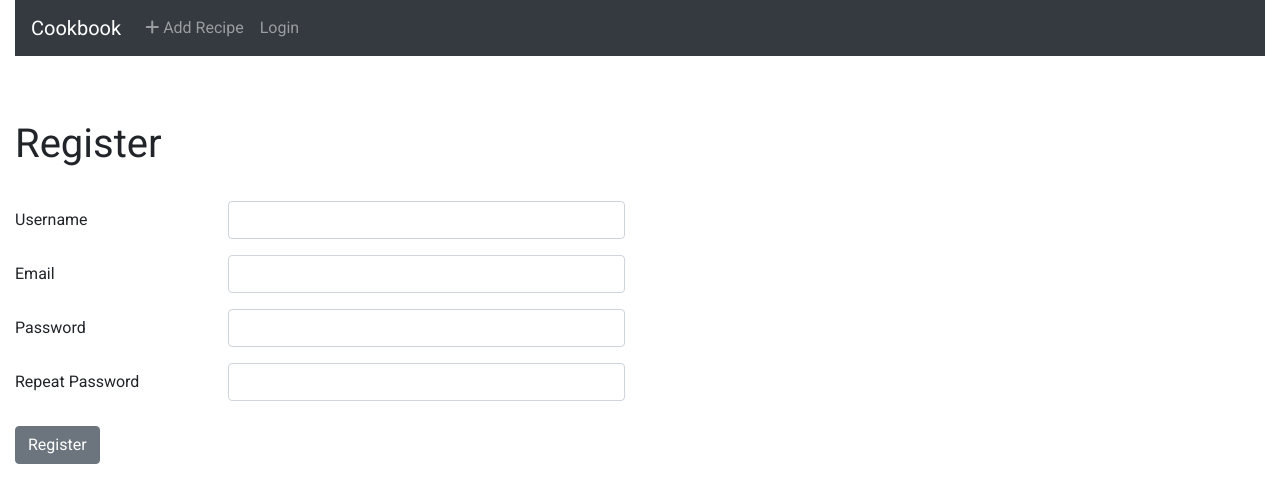
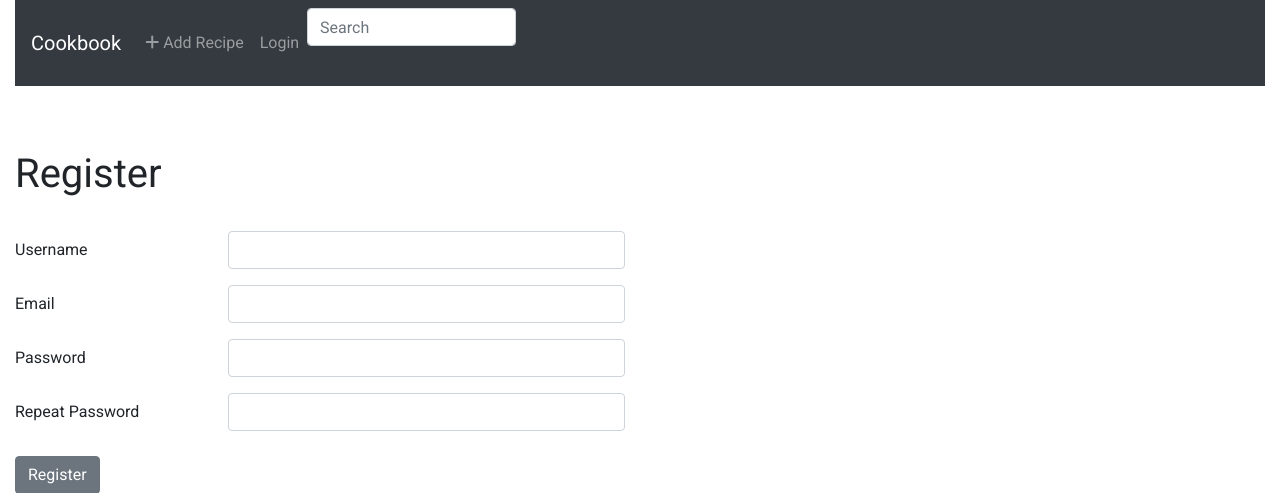
Before and after one commit to pgarr/dinner-roulette, a Flask app: page /auth/register in a window 1280 px wide. Shown: the top 493 px of the page. Run offline with Flask 2, Linux system fonts and the light colour scheme; parts of the project's set-up code (start-up, migrations or seed data) failed here and were passed over; some libraries are stand-ins or nearby versions.

Commit message:
search wtf form; elasticsearch in create_app; search route; search field in navbar added

```diff
--- a/flask-app/app/__init__.py
+++ b/flask-app/app/__init__.py
@@ -2,6 +2,7 @@ import logging
 import os
 from logging.handlers import RotatingFileHandler, SMTPHandler
 
+from elasticsearch import Elasticsearch
 from flask import Flask, current_app, request
 from flask_babel import Babel, lazy_gettext as _l
 from flask_login import LoginManager
@@ -43,6 +44,10 @@ def create_app(config_class=Config):
 
     from app.api import bp as api_bp
     app.register_blueprint(api_bp, url_prefix='/api')
+
+    # elasticsearch
+    app.elasticsearch = Elasticsearch([app.config['ELASTICSEARCH_URL']]) \
+        if app.config['ELASTICSEARCH_URL'] else None
 
     if not app.debug and not app.testing:
         if app.config['MAIL_SERVER']:
--- a/flask-app/app/main/forms.py
+++ b/flask-app/app/main/forms.py
@@ -1,8 +1,9 @@
+from flask import request
 from flask_babel import lazy_gettext as _l
 from flask_wtf import FlaskForm
 from wtforms import StringField, SubmitField, TextAreaField, IntegerField, FormField, \
     FieldList, FloatField
-from wtforms.validators import URL, NumberRange, Optional, Length
+from wtforms.validators import URL, NumberRange, Optional, Length, DataRequired
 
 
 class CommaFloatField(FloatField):
@@ -34,3 +35,14 @@ class RecipeForm(FlaskForm):
     add_ingredient = SubmitField('+')
     remove_ingredient = SubmitField('-')
     submit = SubmitField(_l('Submit'))
+
+
+class SearchForm(FlaskForm):
+    q = StringField(_l('Search'), validators=[DataRequired()])
+
+    def __init__(self, *args, **kwargs):
+        if 'formadata' not in kwargs:
+            kwargs['formdata'] = request.args
+        if 'csrf_enabled' not in kwargs:
+            kwargs['csrf_enabled'] = False
+        super(SearchForm, self).__init__(*args, **kwargs)
--- a/flask-app/app/main/routes.py
+++ b/flask-app/app/main/routes.py
@@ -1,8 +1,9 @@
-from flask import abort, render_template, flash, redirect, url_for
+from flask import abort, render_template, flash, redirect, url_for, g, request
 from flask_login import current_user, login_required
 
 from app.main import bp
-from app.main.forms import RecipeForm
+from app.main.forms import RecipeForm, SearchForm
+from app.models import Recipe
 from app.services import init_waiting_recipe, get_recipe, save_recipe, get_all_recipes, get_waiting_recipe, \
     clone_recipe_to_waiting, get_all_waiting_recipes, accept_waiting, get_user_recipes
 from flask_babel import _
@@ -119,6 +120,22 @@ def edit_waiting(pk):
         abort(401)
 
 
+@bp.route('/search')
+def search():
+    if not g.search_form.validate():
+        return redirect(url_for('.index'))
+    # requires pagination implemented
+    # page = request.args.get('page', 1, type=int)
+    # recipes, total = Recipe.search(g.search_form.q.data, page, current_app.config['POSTS_PER_PAGE'])
+    # next_url = url_for('.search', q=g.search_form.q.data, page=page + 1) if total > page * current_app.config[
+    #     'POSTS_PER_PAGE'] else None
+    # prev_url = url_for('.search', q=g.search_form.q.data, page=page - 1) if page > 1 else None
+    # return render_template('index.html', title=_('Search'), recipes=recipes, next_url=next_url, prev_url=prev_url)
+    recipes, total = Recipe.search(g.search_form.q.data, 1, 100)
+    return render_template('index.html', title=_('Search'), recipes=recipes)
+
+
+# helper methods
 def save_recipe_from_form(form, model):
     model.title = form.title.data
     model.time = form.time.data
@@ -130,3 +147,13 @@ def save_recipe_from_form(form, model):
         if i.title.data:
             model.add_ingredient(title=i.title.data, amount=i.amount.data, unit=i.unit.data)
     save_recipe(model)
+
+
+@bp.before_app_request
+def before_request():
+    g.search_form = SearchForm()
+
+
+@bp.before_app_first_request
+def before_first_request():
+    Recipe.reindex()
--- a/flask-app/app/templates/base.html
+++ b/flask-app/app/templates/base.html
@@ -57,6 +57,13 @@
                         </li>
                     {% endif %}
                 </ul>
+                {% if g.search_form %}
+                    <form class="navbar-form navbar-left" method="get" action="{{ url_for('main.search') }}">
+                        <div class="form-group">
+                            {{ g.search_form.q(size=20, class_='form-control', placeholder=g.search_form.q.label.text) }}
+                        </div>
+                    </form>
+                {% endif %}
             </div>
         </nav>
 
```
